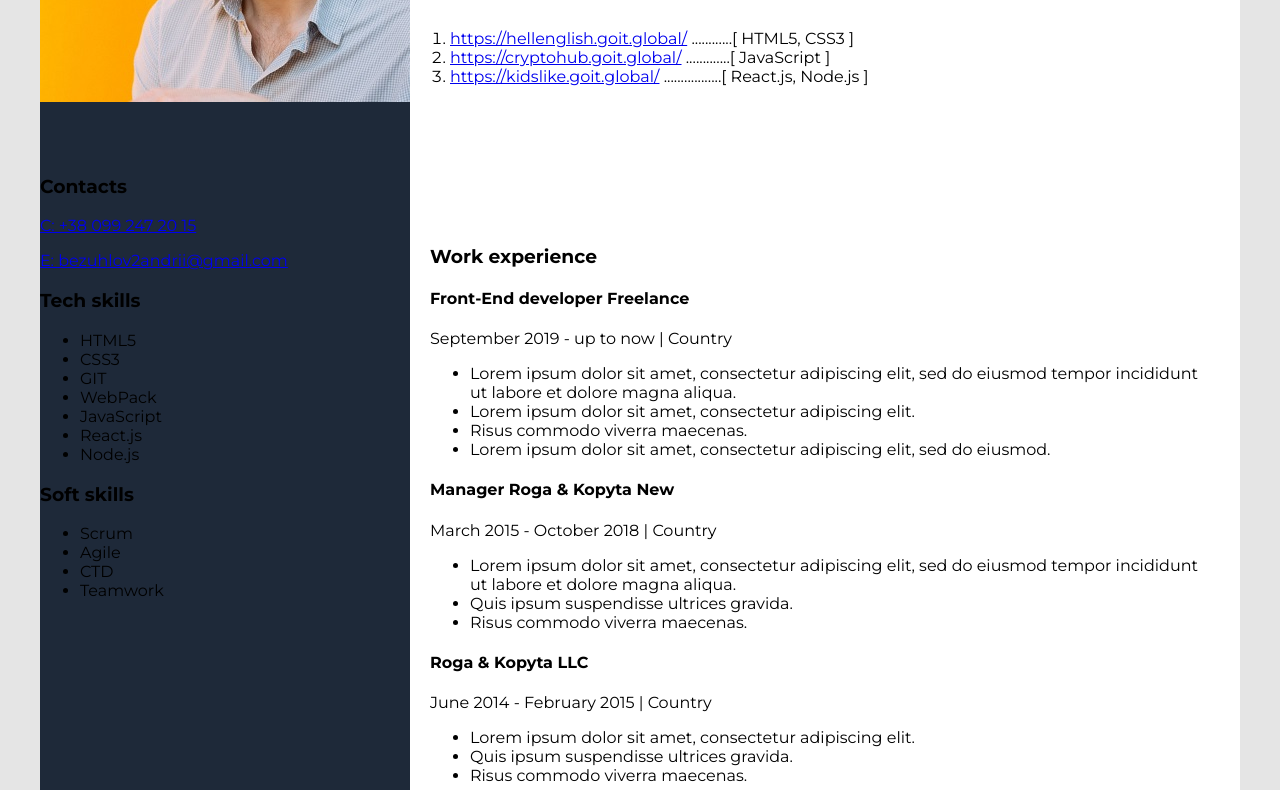
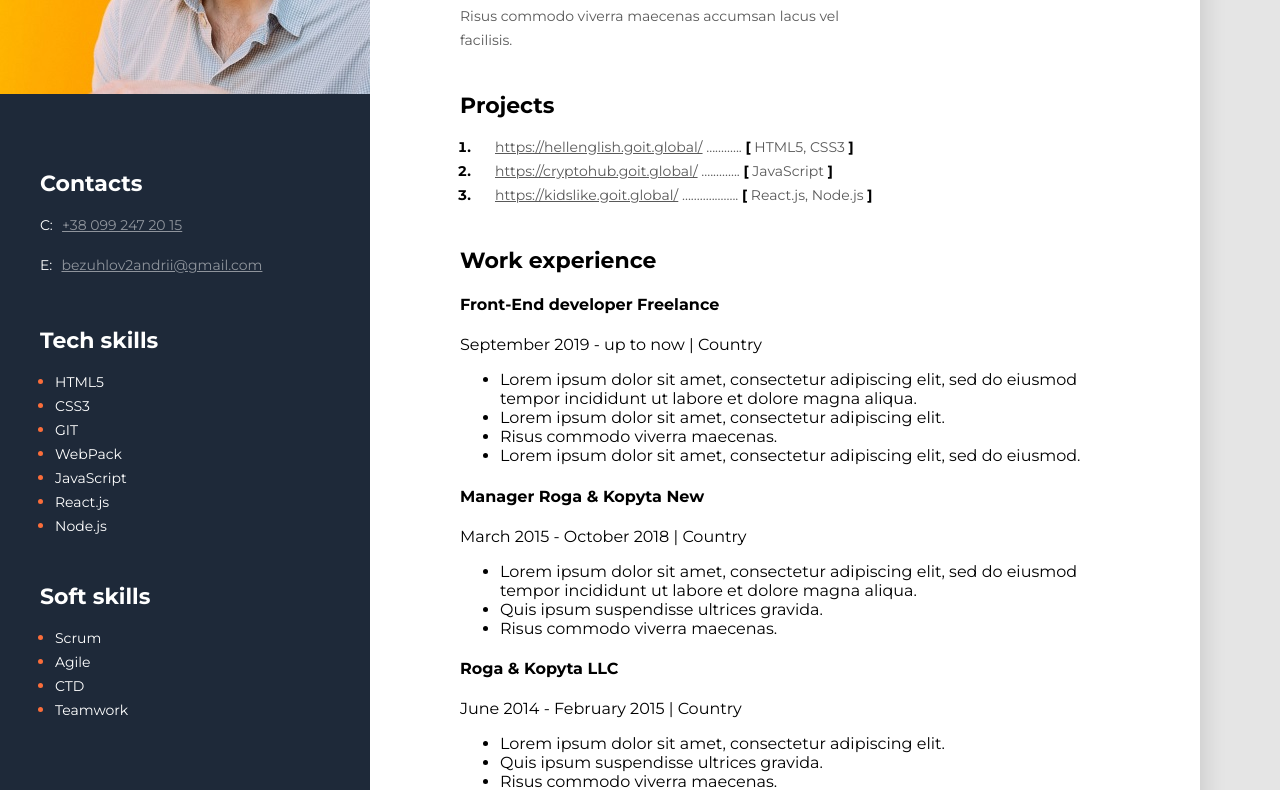
Before and after one commit to BarKarMa/resume, a plain HTML site: page index.html in a window 1280 px wide. Shown: the part 312-1102 px from the top of the page. Drawn offline with Linux system fonts and the light colour scheme.

Commit message:
add classes and styles

```diff
--- a/index.html
+++ b/index.html
@@ -17,33 +17,45 @@
     <div class="main-content">
       <!-- About user-->
       <div class="about">
-        <h2>Front-End Developer</h2>
-        <h1>Anton Chornyi</h1>
-        <p>Lorem ipsum dolor sit amet, consectetur adipiscing elit, sed do eiusmod tempor incididunt ut labore et dolore magna
+        <h2 class="about-position">Front-End Developer</h2>
+        <h1 class="about-name">Anton Chornyi</h1>
+        <p class="about-description">Lorem ipsum dolor sit amet, consectetur adipiscing elit, sed do eiusmod tempor incididunt ut labore et dolore magna
         aliqua. Quis ipsum suspendisse ultrices gravida. Risus commodo viverra maecenas accumsan lacus vel facilisis.</p>
       </div>
       <!-- Porjects -->
       <div class="projects">
-        <h3 class="project-title">Projects</h3>
-        <ol>
-          <li>
-            <a href="https://hellenglish.goit.global/">https://hellenglish.goit.global/</a>
-            ............[ HTML5, CSS3 ]
+        <h3 class="title">Projects</h3>
+        <ol class="projects-list">
+          <li class="project-item">
+            <span class="project">
+              <a href="https://hellenglish.goit.global/" class="project-link">https://hellenglish.goit.global/</a>
+              ............
+              <span class="project-backet">[</span> HTML5, CSS3 <span class="project-backet">]</span>
+              </span>
+            </span>
+
           </li>
-          <li>
-            <a href="https://cryptohub.goit.global/">https://cryptohub.goit.global/</a>
-            .............[ JavaScript ]
+          <li class="project-item">
+            <span class="project">
+              <a href="https://cryptohub.goit.global/" class="project-link">https://cryptohub.goit.global/</a>
+              .............
+            <span class="project-backet">[</span> JavaScript <span class="project-backet">]</span>
+
           </li>
-          <li>
-            <a href="https://kidslike.goit.global/">https://kidslike.goit.global/</a>
-            .................[ React.js, Node.js ]
+          <li class="project-item">
+            <span class="project">
+              <a href="https://kidslike.goit.global/" class="project-link">https://kidslike.goit.global/</a>
+              ...................
+            <span class="project-backet">[</span> React.js, Node.js <span class="project-backet">]</span>
+            </span>
+
           </li>
         </ol>
 
       </div>
       <!-- Work -->
       <div class="work">
-        <h3>Work experience</h3>
+        <h3 class="title">Work experience</h3>
         <!-- company 1 -->
         <div>
           <h4>Front-End developer Freelance</h4>
@@ -98,41 +110,43 @@
     <aside class="side-bar">
       <img src="img/216791895_2928207897452389.jpg" alt="user photo" class="photo">
       <!-- Contacts -->
-      <div>
-        <h3>Contacts</h3>
+      <div class="contacts">
+        <h3 class="side-bar-title">Contacts</h3>
         <div>
           <p>
-            <a href="tel:+380992472015">C: +38 099 247 20 15</a>
+            <span class="contact-type">C:</span>
+             <a class="contact-link" href="tel:+380992472015">+38 099 247 20 15</a>
           </p>
           <p>
-            <a href="mailto:bezuhlov2andrii@gmail.com">E: bezuhlov2andrii@gmail.com</a>
+            <span class="contact-type">E:</span>
+           <a class="contact-link" href="mailto:bezuhlov2andrii@gmail.com">bezuhlov2andrii@gmail.com</a>
           </p>
         </div>
 
       </div>
       <div>
         <!-- Tech skills -->
-        <div>
-          <h3>Tech skills</h3>
-          <ul>
-            <li>HTML5</li>
-            <li>CSS3</li>
-            <li>GIT</li>
-            <li>WebPack</li>
-            <li>JavaScript</li>
-            <li>React.js</li>
-            <li>Node.js</li>
+        <div class="tech-skills">
+          <h3 class="side-bar-title">Tech skills</h3>
+          <ul class="tech-skills-list">
+            <li class="tech-skills-item"><span class="tech-skills-text">HTML5</span></li>
+            <li class="tech-skills-item"><span class="tech-skills-text">CSS3</span></li>
+            <li class="tech-skills-item"><span class="tech-skills-text">GIT</span></li>
+            <li class="tech-skills-item"><span class="tech-skills-text">WebPack</span></li>
+            <li class="tech-skills-item"><span class="tech-skills-text">JavaScript</span></li>
+            <li class="tech-skills-item"><span class="tech-skills-text">React.js</span></li>
+            <li class="tech-skills-item"><span class="tech-skills-text">Node.js</span></li>
           </ul>
         </div>
         <div>
           <!-- Soft skills -->
-          <div>
-            <h3>Soft skills</h3>
-            <ul>
-              <li>Scrum</li>
-              <li>Agile</li>
-              <li>CTD</li>
-              <li>Teamwork</li>
+          <div class="soft-skills">
+            <h3 class="side-bar-title">Soft skills</h3>
+            <ul class="soft-skills-list">
+              <li class="soft-skills-item"><span class="soft-skills-text">Scrum</span> </li>
+              <li class="soft-skills-item"><span class="soft-skills-text">Agile</span></li>
+              <li class="soft-skills-item"><span class="soft-skills-text">CTD</span></li>
+              <li class="soft-skills-item"><span class="soft-skills-text">Teamwork</span></li>
             </ul>
           </div>
       </div>
--- a/styles/styles.css
+++ b/styles/styles.css
@@ -1,6 +1,7 @@
 body {
 	font-family: "Montserrat", sans-serif;
 	background-color: #e5e5e5;
+	margin: 0 auto;
 }
 
 .main {
@@ -9,11 +10,12 @@ body {
 	flex-direction: row-reverse;
 	background-color: #f5f7fa;
 	width: 1200px;
-	margin: 0 auto;
+	box-shadow: 6px 6px 20px rgba(0, 0, 0, 0.1);
 }
 
 .main-content {
 	background-color: #fff;
+	padding: 105px 90px;
 }
 
 /*stylebar styles*/
@@ -28,22 +30,148 @@ body {
 	margin-bottom: 50px;
 }
 
-.project-title {
-	font-size: 45px;
-	color: blue;
+.side-bar-title {
+	color: #ffffff;
+	font-style: normal;
+	font-weight: bold;
+	font-size: 22px;
+	line-height: 27px;
+	margin-bottom: 10px;
 }
 
-.about {
+.contacts,
+.tech-skills,
+.soft-skills {
+	margin-left: 40px;
 }
 
-/* */
+.contacts {
+	margin-bottom: 50px;
+}
+
+.tech-skills {
+	margin-bottom: 45px;
+}
+
+.tech-skills-list,
+.soft-skills-list {
+	color: #ffffff;
+	padding: 0;
+	margin-left: 15px;
+}
+
+.tech-skills-item,
+.soft-skills-item {
+	color: #fb6d3a;
+}
+
+.tech-skills-text,
+.soft-skills-text {
+	color: #fff;
+	font-style: normal;
+	font-weight: normal;
+	font-size: 14px;
+	line-height: 24px;
+}
+
+.contact-type {
+	font-style: normal;
+	font-weight: normal;
+	font-size: 14px;
+	line-height: 24px;
+	color: #ffffff;
+	margin-right: 5px;
+}
+
+.contact-link {
+	font-style: normal;
+	font-weight: normal;
+	font-size: 14px;
+	line-height: 24px;
+	color: #ffffff;
+	opacity: 0.5;
+}
+
+.title {
+	/* font-size: 45px; */
+	font-style: normal;
+	font-weight: bold;
+	font-size: 22px;
+	line-height: 27px;
+	/* identical to box height */
+
+	color: #000000;
+	margin-bottom: 10px;
+}
+
+/* about developer information */
+.about {
+	margin-bottom: 40px;
+}
+
+.about-position {
+	font-style: normal;
+	font-weight: bold;
+	font-size: 14px;
+	line-height: 17px;
+	margin-bottom: 20px;
+}
+
+.about-name {
+	font-style: normal;
+	font-weight: bold;
+	font-size: 45px;
+	line-height: 55px;
+	color: #000000;
+	margin-bottom: 25px;
+}
+
+.about-description {
+	font-style: normal;
+	font-weight: normal;
+	font-size: 14px;
+	line-height: 24px;
+	color: #595959;
+	width: 400px;
+}
 
 .projects {
 	margin-bottom: 40px;
 }
 
+.project-item {
+	font-style: normal;
+	font-weight: bold;
+	font-size: 14px;
+	line-height: 24px;
+	color: #000000;
+}
+
+.project,
+.project-link {
+	font-style: normal;
+	font-weight: normal;
+	font-size: 14px;
+	line-height: 24px;
+	color: #595959;
+	margin-left: 10px;
+}
+
+.project-backet {
+	font-style: normal;
+	font-weight: bold;
+	font-size: 14px;
+	line-height: 24px;
+	color: #000000;
+}
+
+.projects-list {
+	padding: 0;
+	margin-left: 15px;
+}
+
 /* worck styles */
-.work {
+. {
 	padding-top: 100px;
 	padding-bottom: 50px;
 	padding-left: 20px;
```
